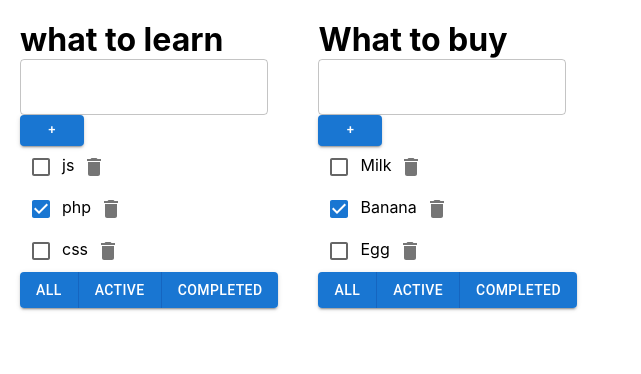
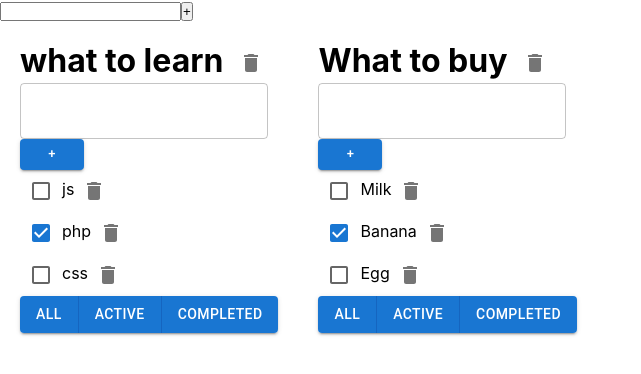
Before and after one commit to nsapaev/Todo-List, a React (Create React App) app: page / in a window 1280 px wide. Shown: the top 374 px of the page, without its empty margins (0-641 px from the left). Built offline with nearby package versions, Linux system fonts and the light colour scheme.

Commit message:
new features: add button to remove TodoList

```diff
--- a/src/App.tsx
+++ b/src/App.tsx
@@ -21,22 +21,15 @@ function App() {
                 {id: v1(), title: "Egg", isDone: false},]},
     ])
 
-    console.log(todoLists)
-
-
-
-    // создаём локальный стейт хранивший изменяемое свойство фильтрации
-    let [filter, setFilter] = useState("all ")
 
 
     // функция говорит какая кнопка фильтрации была нажата и меняет переменную filter на значение нажатой кнопки фильтрации
     const filterTasks = (todoListID:string,filterValue: FilterTypes) =>{
-        todoLists.forEach(t => {
-            if(t.id === todoListID){
-                t.filter = filterValue
+        let todoList:any = todoLists.find(t => t.id === todoListID )
+        if(todoList){
+            todoList.filter = filterValue
             setTodoLists([...todoLists])
         }
-        })
     }
 
     // функция удоляет таску при нажатие на кнопку удоления
@@ -78,23 +71,46 @@ function App() {
 
     }
 
+    // удоляем Todo list
+    const removeTodoList = (todoListID:string)=>{
+        const withoutRemoteTodoLists = todoLists.filter(t => t.id!==todoListID)
+        setTodoLists([...withoutRemoteTodoLists])
+    }
 
+    const addTodoList = ()=>{
+        todoLists.push({id: v1(), title: " ", filter: "all", tasks: []})
+        let withAddedTodoList = todoLists
+        setTodoLists([...withAddedTodoList])
+    }
 
     // возвращаем кампаненту App и в ней списки тасков
     return (
         <div className="App">
+            <form>
+                <input></input>
+                <button type={"button"} onClick={addTodoList}>+</button>
+            </form>
 
             {
-                todoLists.map(t =>{
+                todoLists.map(todoList => {
+                    let filteredTodoList = todoList.tasks
+                    if (todoList.filter === "active") {
+                        filteredTodoList = todoList.tasks.filter(t => !t.isDone)
+                    } else if (todoList.filter === "completed") {
+                        filteredTodoList = todoList.tasks.filter(t => t.isDone)
+                    }
+
                     return <TodoList
-                            key={t.id}
-                            todoListID={t.id}
-                            title={t.title}
-                            tasks={t.tasks}
+                        key={todoList.id}
+                        todoListID={todoList.id}
+                        title={todoList.title}
+                        tasks={filteredTodoList}
                         removeTask={removeTask}
                         filterTasks={filterTasks}
                         addNewTask={addNewTask}
                         onChangeStatus={changeStatus}
+                        removeTodoList={removeTodoList}
+
                     />
                 })
 
--- a/src/Components/todoList/TodoList.tsx
+++ b/src/Components/todoList/TodoList.tsx
@@ -25,6 +25,8 @@ type PropsType = {
     addNewTask: (todoListID: string, taskTitle: string) => void
     onChangeStatus: (todoListsID: string, taskID: string) => void
     todoListID: string
+    removeTodoList:(todoListID:string)=>void
+
 }
 
 
@@ -60,11 +62,14 @@ export const TodoList = (props: PropsType) => {
     const handlerChangeStatus = (todoListID: string, taskID: string) => {
         props.onChangeStatus(todoListID, taskID)
     }
+    const handlerRemoveTodoList =(todoListID:string)=>{
+        props.removeTodoList(todoListID)
+    }
 
 
     return (
         <div className={style.todoList}>
-            <h1 className={style.todoList__title}>{props.title}</h1>
+            <h1 className={style.todoList__title}>{props.title}  <IconButton onClick={() => {handlerRemoveTodoList(props.todoListID)}} aria-label="delete"><DeleteIcon/></IconButton></h1>
             <div className={style.todoList__container}>
                 <div className={style.listInput}>
                     <div className={error ? style.todoList__inputTitle : ""}>
```
Lines whose indentation alone changed are shown as unchanged.
